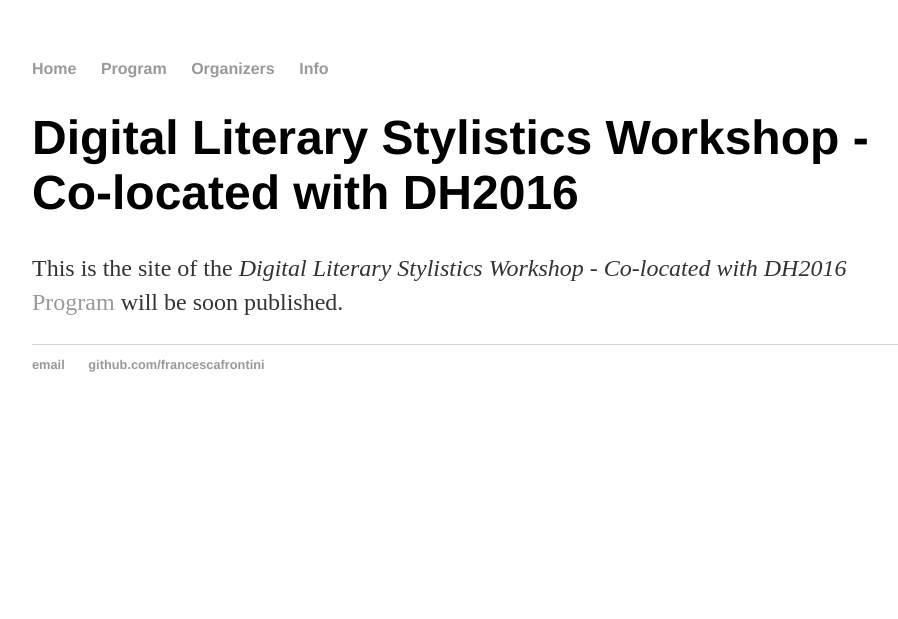
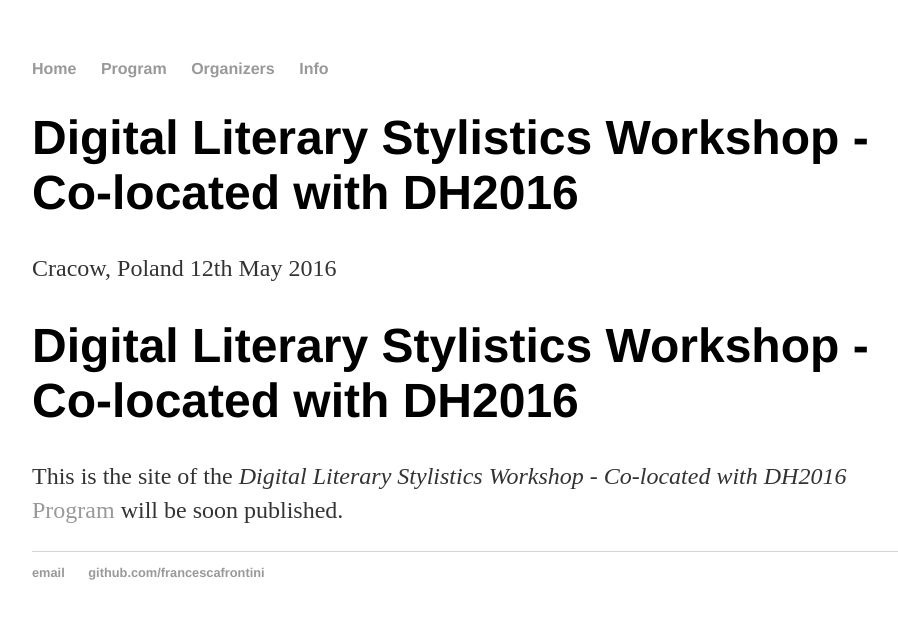
Before and after one commit to DigitalLiteraryStylistic/-DigitalLiteraryStylistic.github.io, a Jekyll site: the page built from index.html, in a window 1280 px wide. Shown: the top 619 px of the page, without its empty margins (160-1058 px from the left). Built offline with Jekyll 4.4.1, drawn with Linux system fonts in a browser that asks for light colours.

Commit message:
Update default.html

```diff
--- a/_layouts/default.html
+++ b/_layouts/default.html
@@ -14,6 +14,10 @@
 	        		<li><a href="/info">Info</a></li>
 	    		</ul>
 			</nav>
+			<div class="blurb">
+				<h1>Digital Literary Stylistics Workshop - Co-located with DH2016</h1>
+				<p> Cracow, Poland 12th May 2016 </p>
+			</div>
 			<div class="container">
 
 			{{ content }}
```
